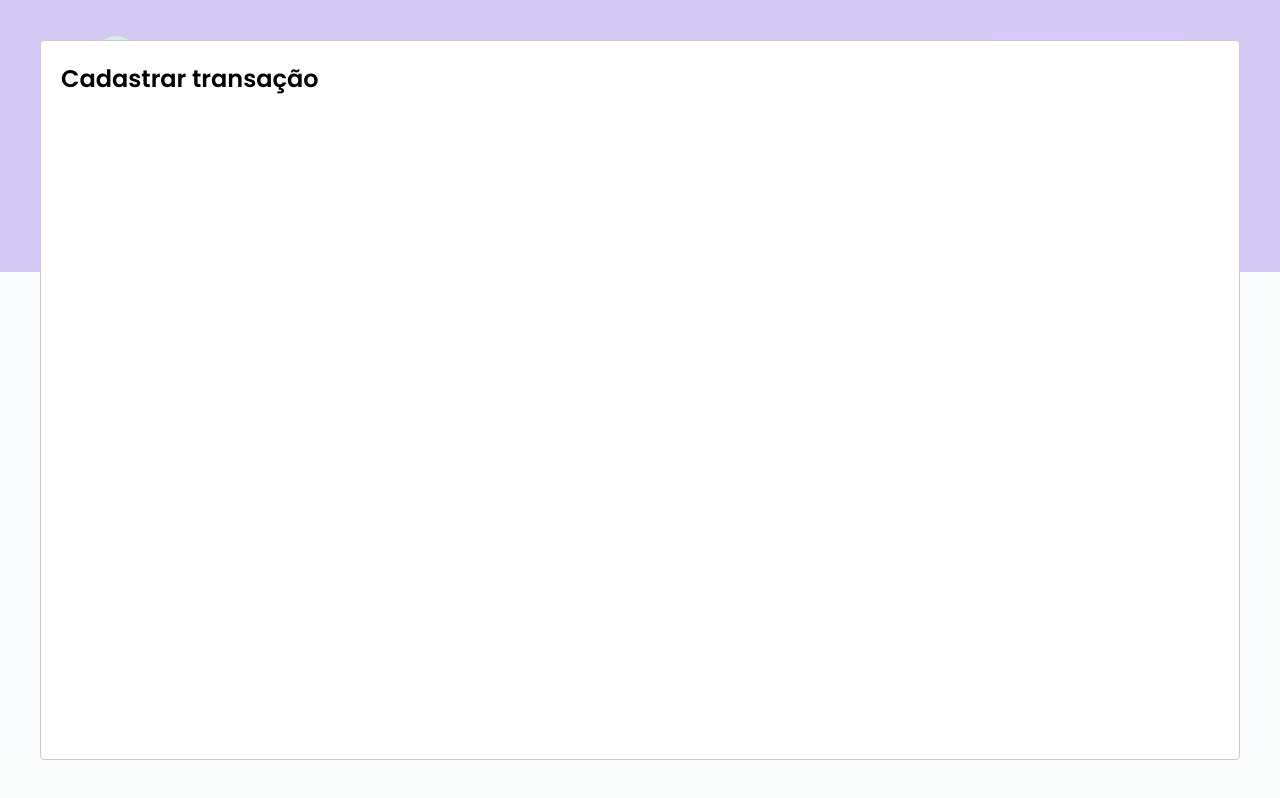
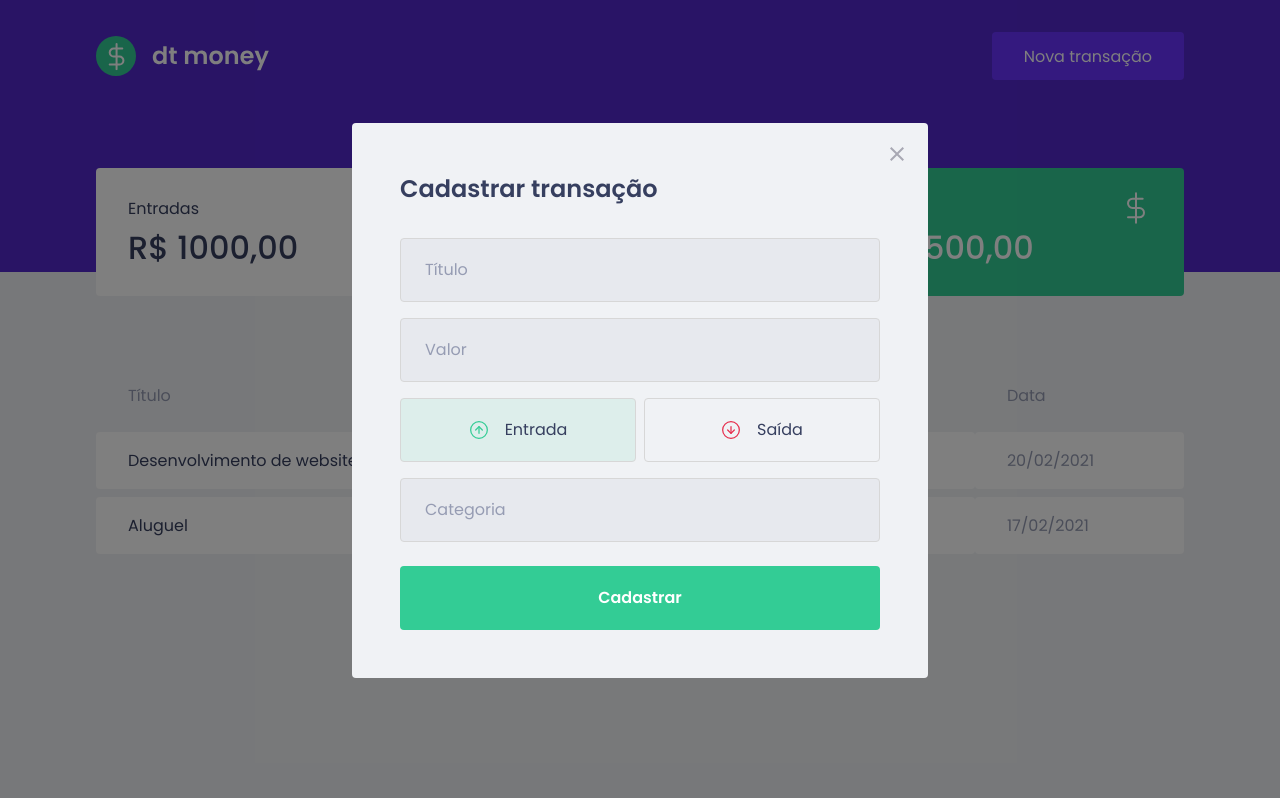
Before and after one commit to deivisondc/ignite-dt-money, a React (Create React App) app: page / in a window 1280 px wide. Both pictures are taken after a click on the button "Nova transação". Built offline with nearby package versions, Linux system fonts and the light colour scheme; no server answers; what miragejs would draw is missing.

Commit message:
add new transaction modal form

```diff
--- a/src/components/NewTransactionModal/index.tsx
+++ b/src/components/NewTransactionModal/index.tsx
@@ -1,6 +1,11 @@
+import { useState } from 'react';
 import Modal from 'react-modal';
 
-import { Container } from './styles';
+import incomeImg from '../../assets/income.svg';
+import outcomeImg from '../../assets/outcome.svg';
+import closeImg from '../../assets/close.svg';
+
+import { Container, TransactionTypeContainer, RadioBox } from './styles';
 
 interface NewTransactionModalProps {
   isOpen: boolean;
@@ -8,12 +13,66 @@
 }
 
 export function NewTransactionModal({ isOpen, onRequestClose }: NewTransactionModalProps) {
+  const [type, setType] = useState('deposit');
+
   return (
     <Modal
       isOpen={isOpen}
       onRequestClose={onRequestClose}
+      overlayClassName="react-modal-overlay"
+      className="react-modal-content"
     >
-      <h2>Cadastrar transação</h2>
+      <button
+        type="button"
+        onClick={onRequestClose}
+        className="react-modal-close"
+      >
+        <img src={closeImg} alt="Fechar modal" />
+      </button>
+
+      <Container>
+
+        <h2>Cadastrar transação</h2>
+
+        <input
+          placeholder="Título"
+        />
+
+        <input
+          type="number"
+          placeholder="Valor"
+        />
+
+        <TransactionTypeContainer>
+          <RadioBox
+            type="button"
+            isActive={type === 'deposit'}
+            activeColor="green"
+            onClick={() => setType('deposit')}
+          >
+            <img src={incomeImg} alt="Entrada"/>
+            <span>Entrada</span>
+          </RadioBox>
+
+          <RadioBox
+            type="button"
+            isActive={type === 'withdraw'}
+            activeColor="red"
+            onClick={() => setType('withdraw')}
+          >
+            <img src={outcomeImg} alt="Saída"/>
+            <span>Saída</span>
+          </RadioBox>
+        </TransactionTypeContainer>
+
+        <input
+          placeholder="Categoria"
+        />
+
+        <button type="submit">
+          Cadastrar
+        </button>
+      </Container>
     </Modal>
   );
 };
--- a/src/components/NewTransactionModal/styles.ts
+++ b/src/components/NewTransactionModal/styles.ts
@@ -1,5 +1,100 @@
 import styled from 'styled-components';
+import { darken, transparentize } from 'polished';
 
-export const Container = styled.div`
+export const Container = styled.form`
+  h2 {
+    color: var(--text-title);
+    font-size: 1.5rem;
+    margin-bottom: 2rem;
+  }
 
+  input {
+    width: 100%;
+    padding: 0 1.5rem;
+    height: 4rem;
+    border-radius: 0.25rem;
+
+    border: 1px solid #d7d7d7;
+    background: #e7e9ee;
+
+    font-weight: 400;
+    font-size: 1rem;
+
+    &::placeholder {
+      color: var(--text-body);
+    }
+
+    & + input {
+      margin-top: 1rem;
+    }
+  }
+
+  button[type="submit"] {
+    width: 100%;
+    padding: 0 1.5rem;
+    height: 4rem;
+    background: var(--green);
+    color: #FFF;
+    border-radius: 0.25rem;
+    border: 0;
+    font-size: 1rem;
+    margin-top: 1.5rem;
+    font-weight: 600;
+
+    transition: 0.2s;
+
+    &:hover {
+      filter: brightness(0.9);
+    }
+  }
 `;
+
+export const TransactionTypeContainer = styled.div`
+  margin: 1rem 0;
+  display: grid;
+  grid-template-columns: 1fr 1fr;
+  gap: 0.5rem;
+`;
+
+interface RadioBoxProps {
+  isActive: boolean;
+  activeColor: 'green' | 'red';
+}
+
+const colors = {
+  green: '#33CC95',
+  red: '#E52E4D',
+}
+
+export const RadioBox = styled.button<RadioBoxProps>`
+  height: 4rem;
+  border: 1px solid #d7d7d7;
+  border-radius: 0.25rem;
+
+  background: ${(props) => props.isActive
+    ? transparentize(0.9, colors[props.activeColor])
+    : 'transparent'
+  };
+
+  display: flex;
+  justify-content: center;
+  align-items: center;
+
+  transition: border-color 0.2s;
+
+  &:hover {
+    border-color: ${darken(0.1, '#d7d7d7')}
+  }
+
+  img {
+    width: 20px;
+    height: 20px;
+  }
+
+  span {
+    display: inline-block;
+    margin-left: 1rem;
+    font-size: 1rem;
+    color: var(--text-title)
+  }
+`;
--- a/src/styles/global.ts
+++ b/src/styles/global.ts
@@ -53,4 +53,40 @@
     opacity: 0.6;
     cursor: not-allowed;
   }
+
+  .react-modal-overlay {
+    background: rgba(0, 0, 0, 0.5);
+    position: fixed;
+    top: 0;
+    bottom: 0;
+    right: 0;
+    left: 0;
+
+    display: flex;
+    justify-content: center;
+    align-items: center;
+  }
+
+  .react-modal-content {
+    width: 100%;
+    max-width: 576px;
+    background: var(--background);
+    padding: 3rem;
+    position: relative;
+    border-radius: 0.25rem;
+  }
+
+  .react-modal-close {
+    position: absolute;
+    right: 1.5rem;
+    top: 1.5rem;
+    border: 0;
+    background: transparent;
+
+    transition: 0.2s;
+
+    &:hover {
+      filter: brightness(0.8);
+    }
+  }
 `;
```
